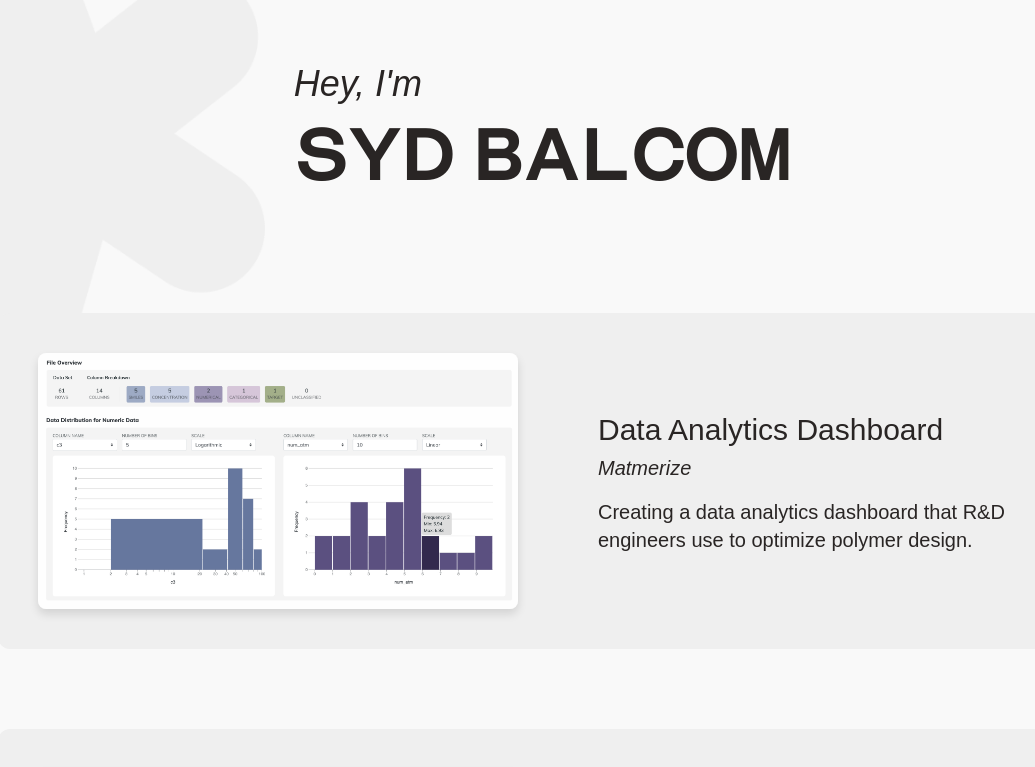
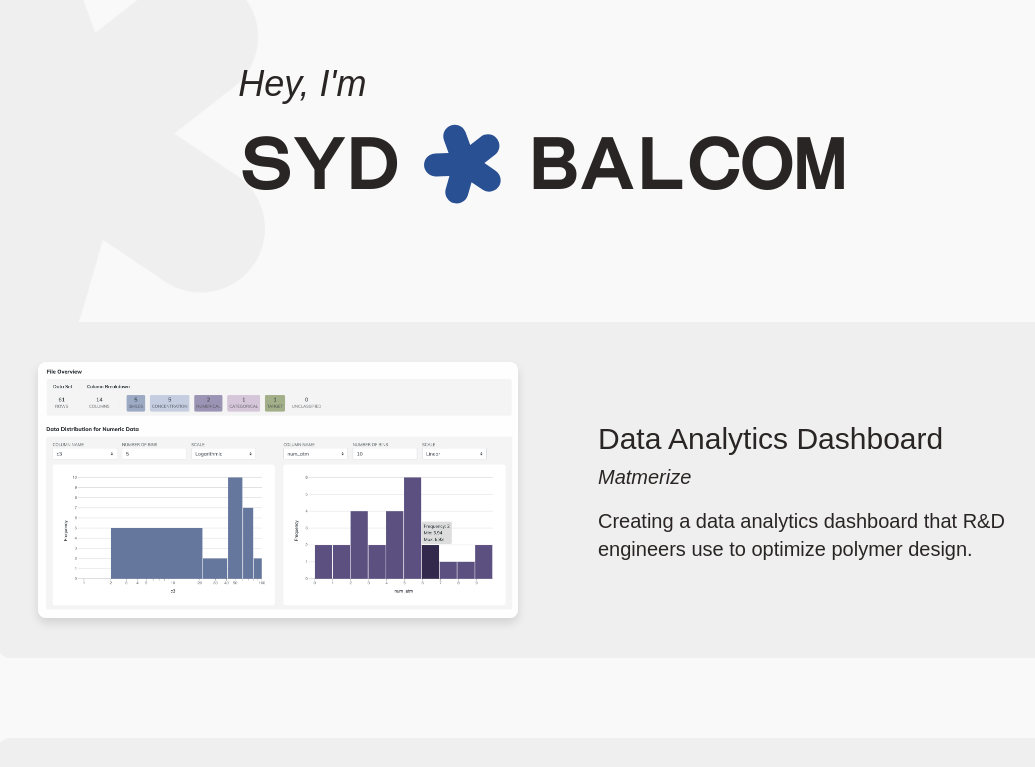
Before and after one commit to sydbalcom/portfolio-website, a Next.js app: page / in a window 1280 px wide. Shown: the top 767 px of the page, without its empty margins (82-1117 px from the left). Built offline with nearby package versions, Linux system fonts and the light colour scheme; a web font is replaced by a local one.

Commit message:
Update intro section

```diff
--- /dev/null
+++ b/components/flower-logo.tsx
@@ -0,0 +1,15 @@
+
+type Props = {
+	fillColor: string
+	width: string
+}
+
+const FlowerLogo = ({fillColor, width}: Props) => {
+	return (
+		<svg width={width} height={width} viewBox="0 0 90 93" fill="none" xmlns="http://www.w3.org/2000/svg">
+		<path d="M35.2815 91.9444C38.0943 92.7458 40.9599 92.5814 43.5221 91.6452C47.3782 90.2361 50.539 87.0813 51.7765 82.8708C51.781 82.8612 51.785 82.8514 51.7884 82.8413C51.7915 82.8314 51.7946 82.8215 51.7973 82.8117L51.8013 82.7964C51.8042 82.7862 51.8068 82.776 51.8095 82.7662L56.1235 67.6884L69.1424 76.4326C69.1556 76.4424 69.1681 76.4492 69.1807 76.4571C69.1866 76.4608 69.1922 76.4646 69.1984 76.4691C75.3111 80.5345 83.6022 78.8926 87.7028 72.7962C91.8099 66.6979 90.1938 58.3987 84.1154 54.2714L84.1014 54.2606C84.0897 54.2515 84.0806 54.2448 84.068 54.2389L71.0655 45.4811L83.4106 35.8031C89.2097 31.2571 90.2319 22.8339 85.6858 17.0359C81.1402 11.238 72.722 10.2146 66.9144 14.7567L54.5629 24.4159L49.1716 9.68153C46.6366 2.76453 38.9454 -0.809235 32.0249 1.71957C25.1045 4.24838 21.5294 11.9389 24.0539 18.8669L29.4217 33.5957L13.7522 34.1756C13.7466 34.1776 13.7394 34.1788 13.7319 34.1794C13.7222 34.1803 13.7119 34.18 13.7036 34.1791C6.35751 34.472 0.607798 40.6726 0.872649 48.0208C1.13733 55.3687 7.31529 61.1324 14.6545 60.8989C14.6613 60.8985 14.6675 60.8988 14.6735 60.8991L14.6998 60.8995L14.7117 60.8993L30.3817 60.3403L26.089 75.418C26.0881 75.4254 26.0858 75.4334 26.0834 75.4413C26.0809 75.4494 26.0785 75.4573 26.0777 75.4648C24.0861 82.541 28.2102 89.9308 35.2815 91.9444Z" fill={fillColor}/>
+		</svg>
+	)
+}
+
+export default FlowerLogo
--- a/components/intro.tsx
+++ b/components/intro.tsx
@@ -1,32 +1,6 @@
 import { CMS_NAME } from '../lib/constants'
 import Image from 'next/image'
-import {useState, useCallback, useEffect} from 'react'
-
-const useMediaQuery = (width) => {
-  const [targetReached, setTargetReached] = useState(false);
-
-  const updateTarget = useCallback((e) => {
-    if (e.matches) {
-      setTargetReached(true);
-    } else {
-      setTargetReached(false);
-    }
-  }, []);
-
-  useEffect(() => {
-    const media = window.matchMedia(`(max-width: ${width}px)`);
-    media.addListener(updateTarget);
-
-    // Check on mount (callback is not called until a change occurs)
-    if (media.matches) {
-      setTargetReached(true);
-    }
-
-    return () => media.removeListener(updateTarget);
-  }, []);
-
-  return targetReached;
-};
+import FlowerLogo from './flower-logo';
 
 const Intro = () => {
   return (
@@ -42,12 +16,16 @@ const Intro = () => {
       </div>
       <div className="mb-12 mx-12 pt-16 flex flex-col items-center">
         <div className="w-fit">
-          <p className="text-4xl mb-1 md:mb-2 font-openSauceBold font-style: italic">Hey, I'm</p>
-          <h1 className="text-7xl font-openSauceBold tracking-tighter leading-tight md:pr-8">
-            <span className="font-cosmicaBold">SYD</span>
-            {useMediaQuery(960) && <br></br>}
-            {!useMediaQuery(960) && " "}
-            <span className="font-cosmicaBold">BALCOM</span>
+          <p className="text-4xl mb-4 md:mb-5 font-openSauceBold font-style: italic">Hey, I'm</p>
+          <h1 className="text-7xl font-cosmicaBold tracking-tighter leading-tight md:pr-8">
+            <span className="flex inline-flex gap-x-6 mr-6">
+              SYD
+              <FlowerLogo
+                fillColor='#295092'
+                width='80'
+              />
+            </span>
+            <span>BALCOM</span>
           </h1>
         </div>
       </div>
```
Also changed, not shown: public/favicon/flower-logo.svg (added), public/favicon/website-logo.svg (added).
